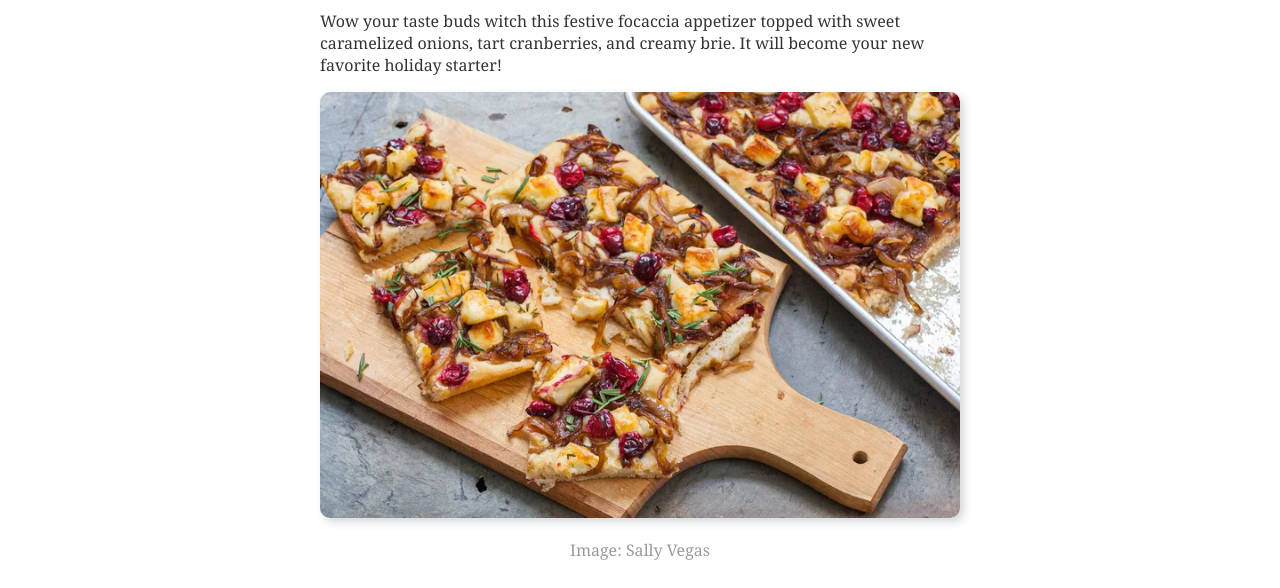
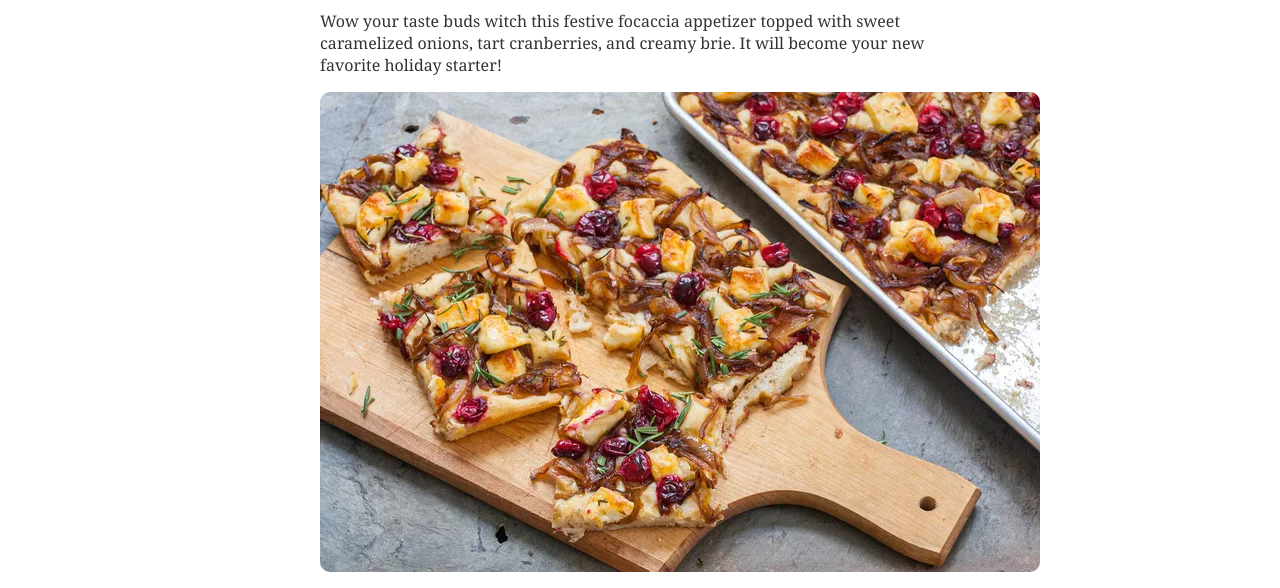
Before and after one commit to ArCalamusa/Esercizio02, a plain HTML site: page index.html in a window 1280 px wide. Shown: the part 364-952 px from the top of the page. Drawn offline with Linux system fonts and the light colour scheme.

Commit message:
Update style.css

```diff
--- a/style.css
+++ b/style.css
@@ -20,13 +20,7 @@ h1 {
     text-align: left;
     margin: auto;
 }
-.content img {
-    width: 100%;
-    border-radius: 10px;
-    -webkit-box-shadow: 4px 4px 8px 0 rgba(34, 60, 80, 0.2);
-    -moz-box-shadow: 4px 4px 8px 0 rgba(34, 60, 80, 0.2);
-    box-shadow: 4px 4px 8px 0 rgba(34, 60, 80, 0.2);
-}
+
 #author {
     display: block;
     color: rgba(0, 0, 0, 0.4);
```
